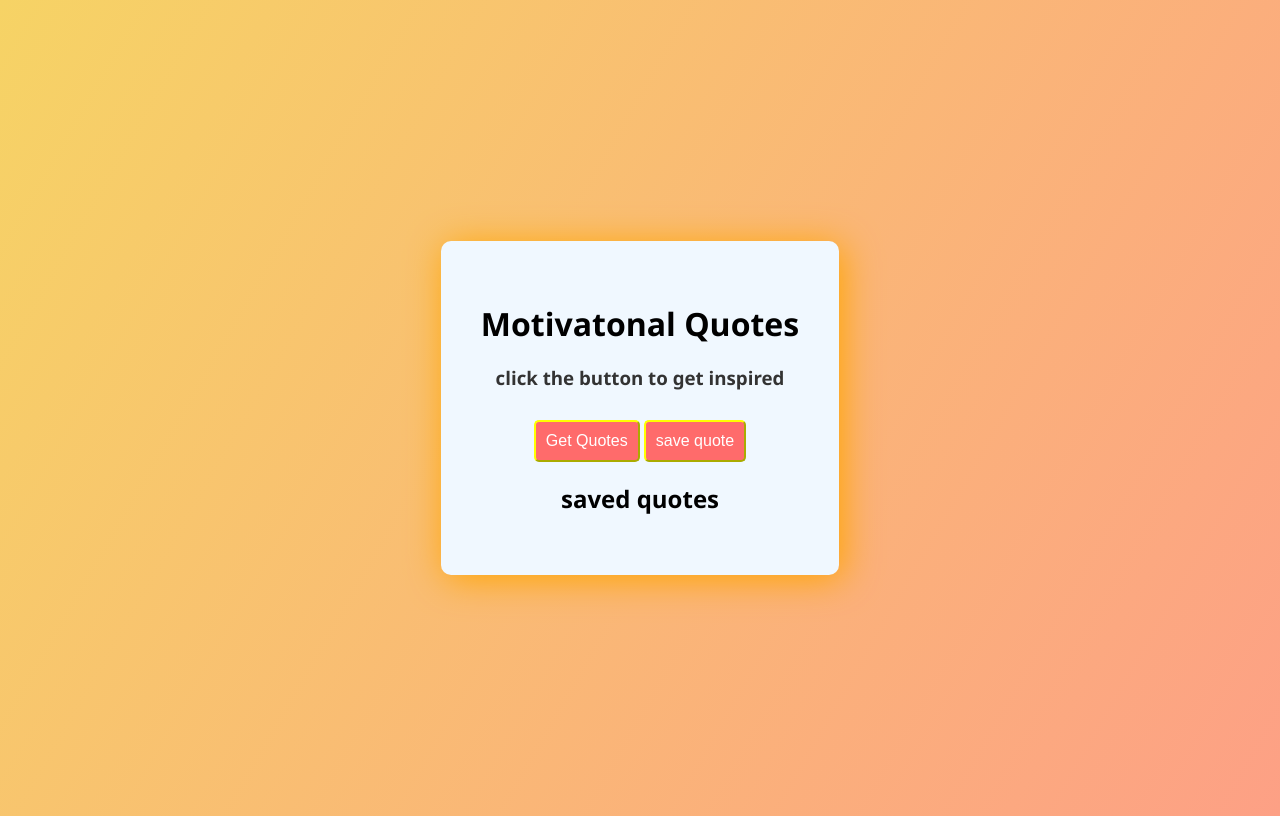
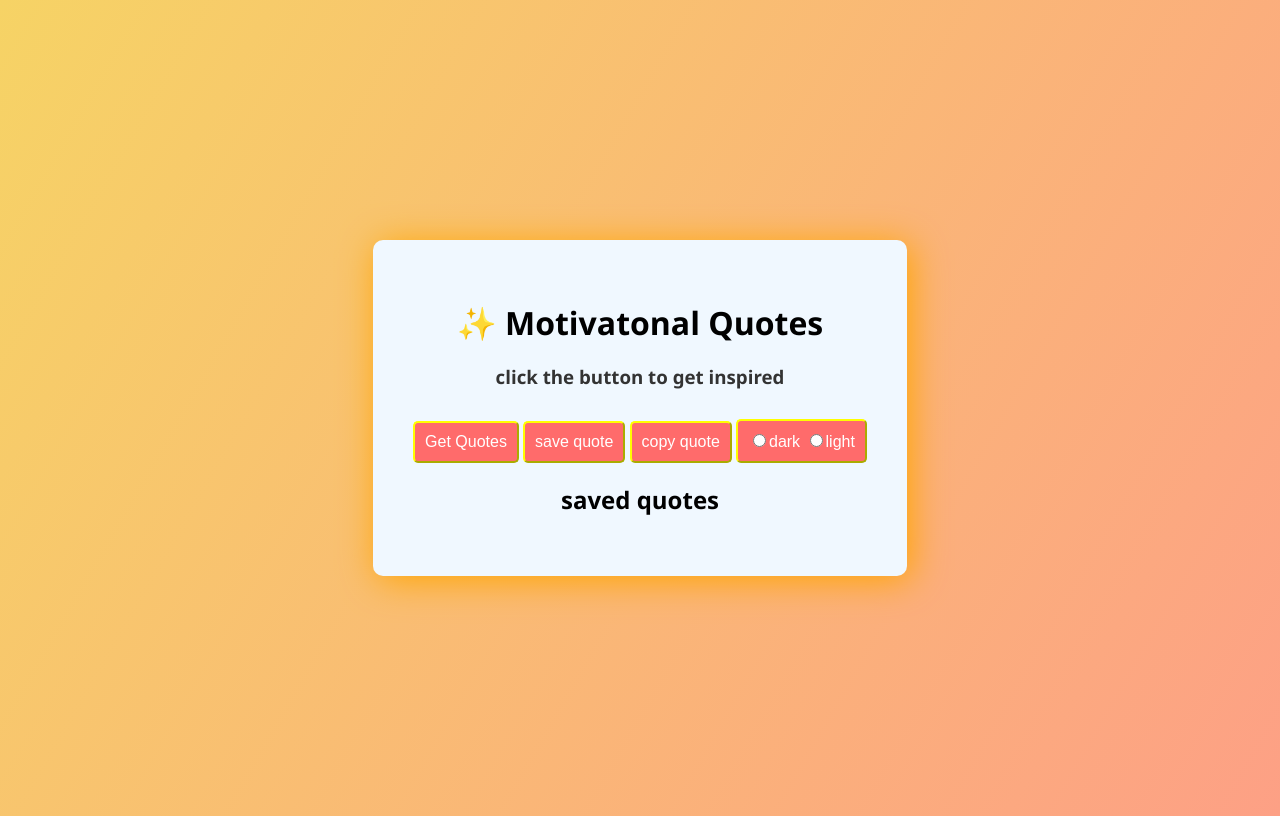
Before and after one commit to chetan-j123/motivational-quote-generator, a plain HTML site: page index.html in a window 1280 px wide. Drawn offline with Linux system fonts and the light colour scheme.

Commit message:
Update index.html
added copy quote and theme options mode button

```diff
--- a/index.html
+++ b/index.html
@@ -8,7 +8,7 @@
 </head>
 <body>
     <div class="container">
-     <h1>Motivatonal Quotes</h1>
+     <h1>✨ Motivatonal Quotes</h1>
     <div id="quote-box">
         <h3 id="quote">click the button to get inspired</h3>
     </div>
@@ -19,6 +19,16 @@
      save quote
  </button>
 
+ <button id="copyquotebtn">copy quote</button>
+
+ <button>
+<label for ="id1">
+    <input type="radio"value="darkmode"name="mode"id="dark">dark
+</label>
+<label for id="id2">
+    <input type="radio"value="lightmode"name="mode"id="light">light
+</label></button>
+
 <h2 >saved quotes</h2>
 
 <ul id="saved-quotes">
```
